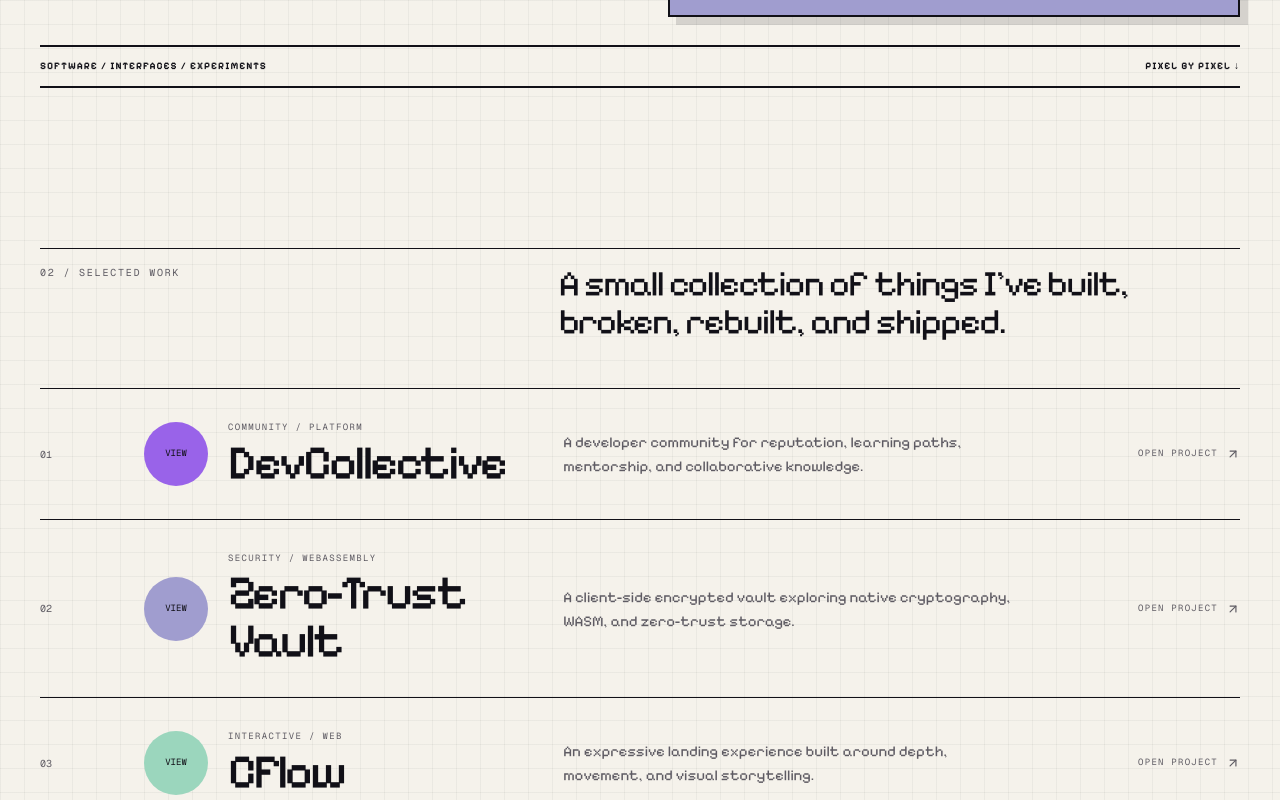
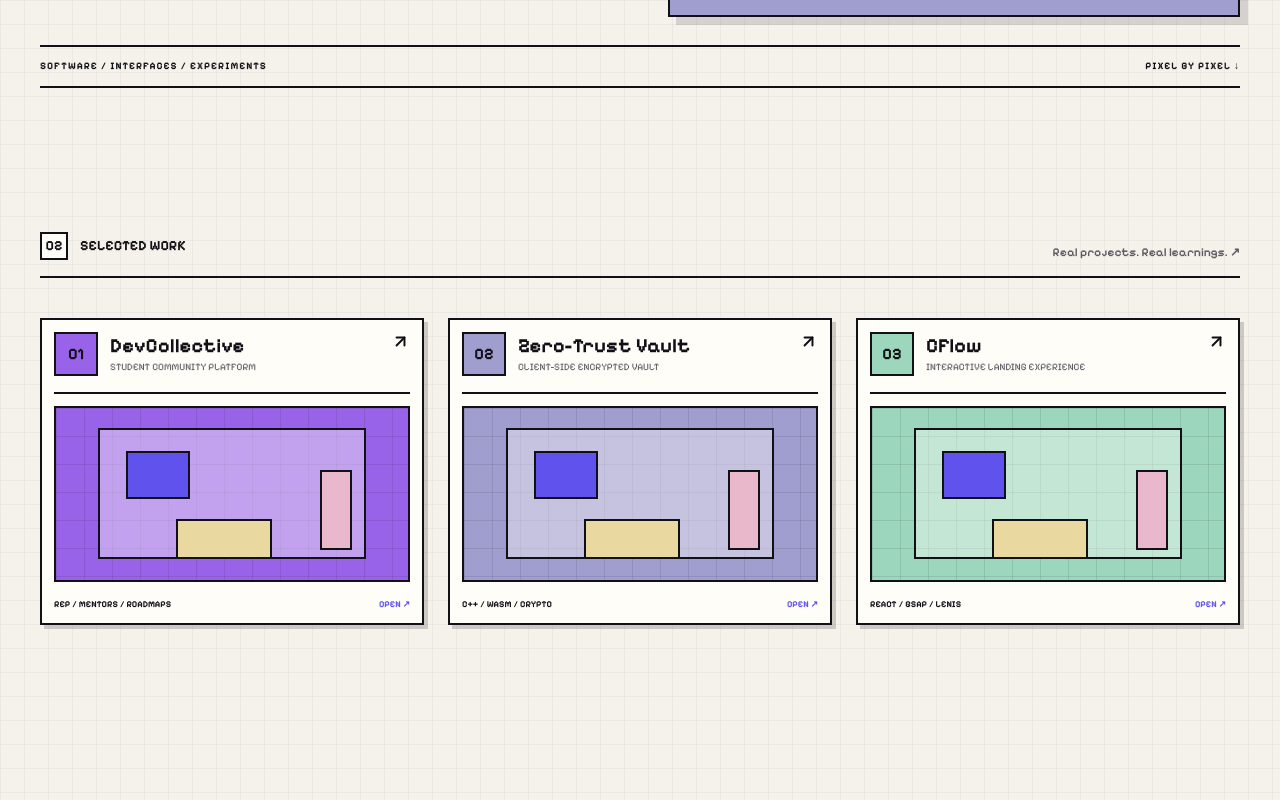
Before and after one commit to inputtext/pixelforge-portfolio, a Next.js app: page / in a window 1280 px wide. Shown: the part 720-1520 px from the top of the page. Built offline with nearby package versions, Linux system fonts and the light colour scheme.

Commit message:
make PixelForge fully pixelated

```diff
--- a/components/SelectedWork.tsx
+++ b/components/SelectedWork.tsx
@@ -1,72 +1,44 @@
 import { ArrowUpRight } from "lucide-react";
 
 const projects = [
-  {
-    no: "01",
-    title: "DevCollective",
-    type: "Community / platform",
-    text: "A developer community for reputation, learning paths, mentorship, and collaborative knowledge.",
-    color: "bg-purple",
-  },
-  {
-    no: "02",
-    title: "Zero-Trust Vault",
-    type: "Security / WebAssembly",
-    text: "A client-side encrypted vault exploring native cryptography, WASM, and zero-trust storage.",
-    color: "bg-lavender",
-  },
-  {
-    no: "03",
-    title: "CFlow",
-    type: "Interactive / web",
-    text: "An expressive landing experience built around depth, movement, and visual storytelling.",
-    color: "bg-green",
-  },
+  ["01","DevCollective","Student community platform","bg-purple","REP / MENTORS / ROADMAPS"],
+  ["02","Zero-Trust Vault","Client-side encrypted vault","bg-lavender","C++ / WASM / CRYPTO"],
+  ["03","CFlow","Interactive landing experience","bg-green","REACT / GSAP / LENIS"],
 ];
 
 export default function SelectedWork() {
   return (
-    <section id="work" className="px-5 py-24 md:px-10 md:py-32">
+    <section id="work" className="px-5 py-20 md:px-10 md:py-28">
       <div className="mx-auto max-w-[1480px]">
-        <div className="mb-12 grid gap-8 border-t editorial-rule pt-4 md:grid-cols-[1fr_1.4fr]">
-          <div className="font-mono text-[10px] uppercase tracking-[0.18em] text-muted">
-            02 / Selected work
+        <div className="mb-10 flex items-end justify-between gap-6 border-b-2 border-foreground pb-4">
+          <div className="flex items-center gap-3 text-sm font-bold uppercase">
+            <span className="grid h-7 w-7 place-items-center border-2 border-foreground bg-paper">02</span>
+            Selected work
           </div>
-          <p className="max-w-2xl text-2xl leading-[1.05] tracking-[-0.045em] md:text-4xl">
-            A small collection of things I&apos;ve built, broken, rebuilt, and shipped.
-          </p>
+          <span className="hidden text-xs font-semibold text-muted md:block">Real projects. Real learnings. ↗</span>
         </div>
 
-        <div className="divide-y editorial-rule border-y">
-          {projects.map((project) => (
-            <a
-              key={project.no}
-              href="#contact"
-              className="group grid gap-8 py-8 md:grid-cols-[72px_1fr_1.2fr_180px] md:items-center"
-            >
-              <span className="font-mono text-[10px] text-muted">{project.no}</span>
-
-              <div className="flex items-center gap-5">
-                <span className={`session-ring flex h-16 w-16 shrink-0 items-center justify-center rounded-full ${project.color} font-mono text-[9px]`}>
-                  VIEW
-                </span>
-                <div>
-                  <p className="mb-1 font-mono text-[9px] uppercase tracking-[0.15em] text-muted">
-                    {project.type}
-                  </p>
-                  <h2 className="text-3xl font-medium tracking-[-0.06em] md:text-5xl">
-                    {project.title}
-                  </h2>
+        <div className="grid gap-6 md:grid-cols-3">
+          {projects.map(([no,title,type,color,stack]) => (
+            <a key={no} href="#contact" className="group pixel-border bg-paper p-3 transition-transform hover:-translate-y-1">
+              <div className="flex items-start justify-between border-b-2 border-foreground pb-4">
+                <div className="flex items-center gap-3">
+                  <span className={`grid h-11 w-11 place-items-center border-2 border-foreground ${color} font-bold`}>{no}</span>
+                  <div>
+                    <h2 className="text-xl font-bold">{title}</h2>
+                    <p className="text-[10px] uppercase text-muted">{type}</p>
+                  </div>
                 </div>
+                <ArrowUpRight size={19} strokeWidth={2.5} />
               </div>
-
-              <p className="max-w-xl text-sm leading-6 text-muted md:text-[15px]">
-                {project.text}
-              </p>
-
-              <div className="flex items-center justify-end gap-2 font-mono text-[9px] uppercase tracking-[0.14em] text-muted">
-                Open project
-                <ArrowUpRight size={14} className="transition-transform group-hover:-translate-y-1 group-hover:translate-x-1" />
+              <div className={`pixel-grid relative mt-3 h-44 overflow-hidden border-2 border-foreground ${color}`}>
+                <div className="absolute inset-[12%] border-2 border-foreground bg-paper/40" />
+                <div className="absolute left-[20%] top-[25%] h-12 w-16 border-2 border-foreground bg-blue" />
+                <div className="absolute right-[16%] top-[36%] h-20 w-8 border-2 border-foreground bg-pink" />
+                <div className="absolute bottom-[12%] left-[34%] h-10 w-24 border-2 border-foreground bg-yellow" />
+              </div>
+              <div className="flex items-center justify-between pt-4 text-[9px] font-bold uppercase">
+                <span>{stack}</span><span className="text-blue">Open ↗</span>
               </div>
             </a>
           ))}
```
